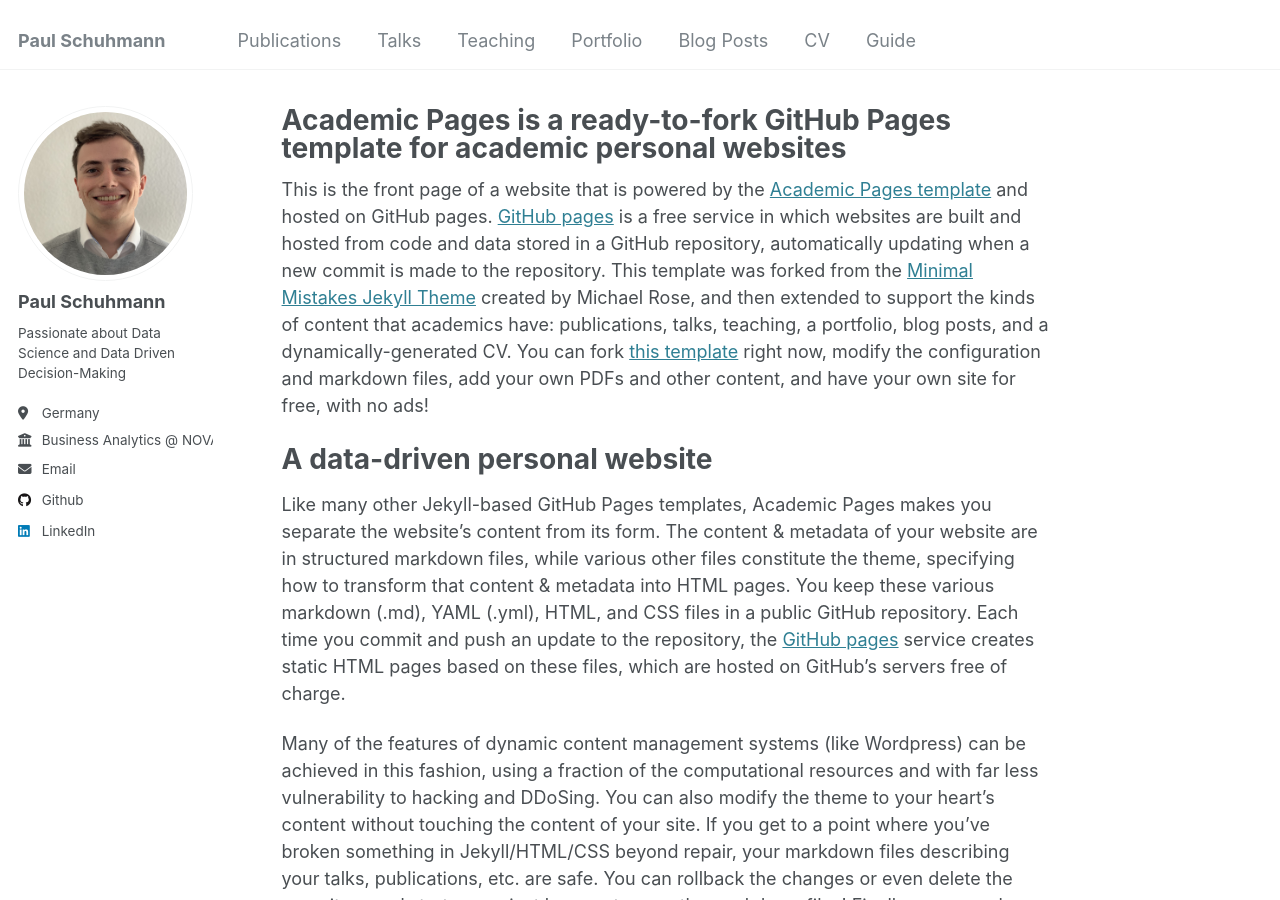
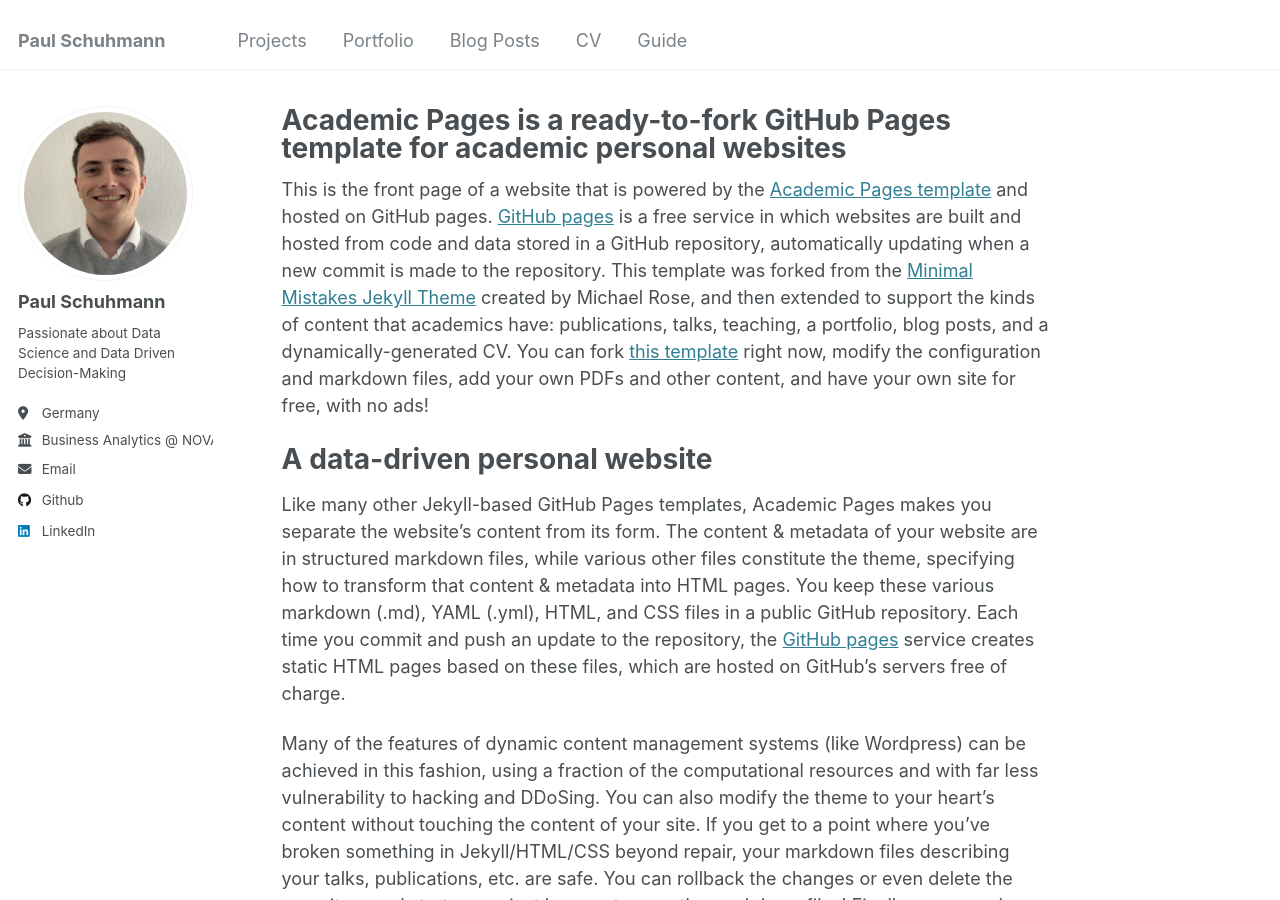
Before and after one commit to SchuhmPa/schuhmpa.github.io, a Jekyll site: the page built from _pages/about.md, in a window 1280 px wide and 900 px high. Built offline with Jekyll 4.4.1, drawn with Linux system fonts in a browser that asks for light colours.

Commit message:
Update navigation.yml

```diff
--- a/_data/navigation.yml
+++ b/_data/navigation.yml
@@ -5,14 +5,8 @@
 # prevent it from being included in the site.
 
 main:
-  - title: "Publications"
-    url: /publications/
-
-  - title: "Talks"
-    url: /talks/
-
-  - title: "Teaching"
-    url: /teaching/
+  - title: "Projects"
+    url: /procects/
 
   - title: "Portfolio"
     url: /portfolio/
```
